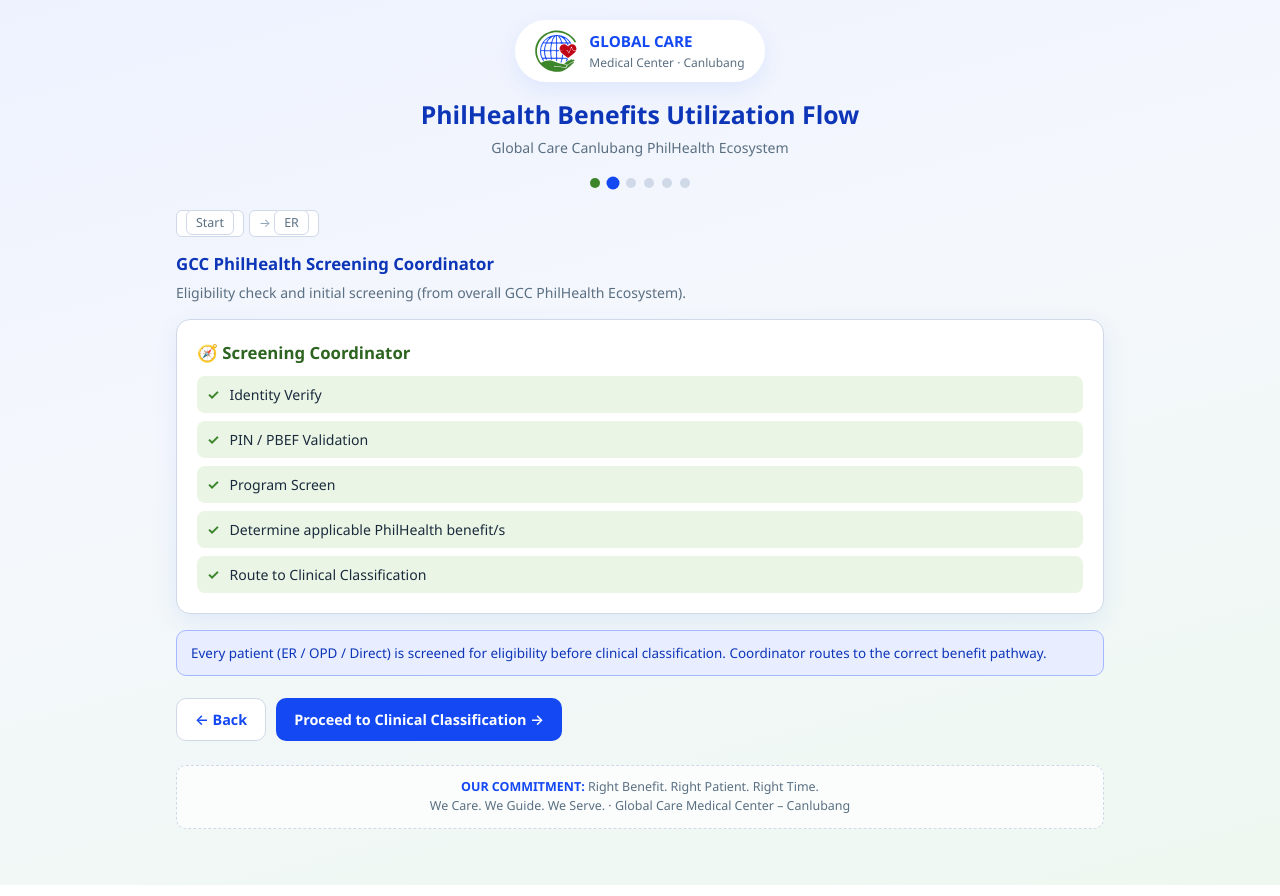
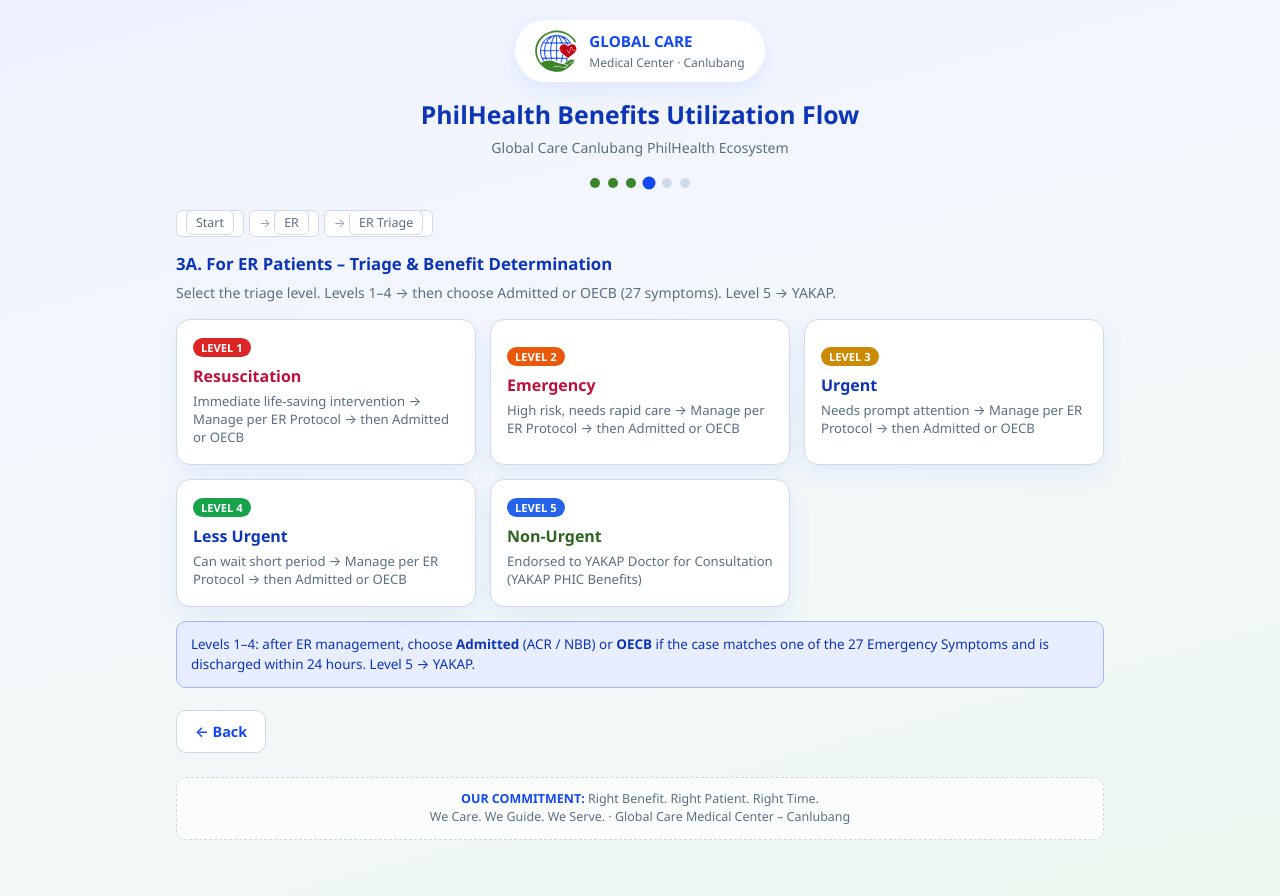
Before and after one commit to RALS-17/philhealth-yakap-flow, a React (Vite) app: page / in a window 1280 px wide. Both pictures are taken after a click on the button 326 px from the left and 420 px from the top of the page. Built offline with nearby package versions, Linux system fonts and the light colour scheme.

Commit message:
Added the ER Triage and redesign the process flow

```diff
--- a/src/App.tsx
+++ b/src/App.tsx
@@ -223,6 +223,26 @@
     }
 
     if (screen === 4) {
+      // ER Triage: if a Level 1–4 was selected, go back to level list first
+      if (
+        entryType === 'er' &&
+        benefitType === 'er' &&
+        path.some((p) => p.startsWith('Level ')) &&
+        !erSub
+      ) {
+        setPath((p) => p.filter((x) => !x.startsWith('Level ')))
+        return
+      }
+      // ER Triage opened from Start → back to Patient Entry
+      if (entryType === 'er' && benefitType === 'er') {
+        setBenefitType(null)
+        setErSub(null)
+        setEntryType(null)
+        clearSubState()
+        setPath(['Start'])
+        setScreen(1)
+        return
+      }
       // Intermediate choice screens → Clinical Classification
       setScreen(3)
       setPath((p) => p.slice(0, 3))
@@ -232,16 +252,26 @@
     }
 
     if (screen === 5) {
-      // Leave detail / package screen → intermediate choice (screen 4)
-      // Always land on a renderable screen (never blank)
-      clearSubState()
-      setPath((p) => p.slice(0, 4))
-      // Z-BEN has no intermediate screen 4 content beyond detail — go to classification
+      // Leave detail → intermediate (ER triage / YAKAP choices / etc.)
       if (benefitType === 'zbenefit') {
+        clearSubState()
         setBenefitType(null)
         setPath((p) => p.slice(0, 3))
         setScreen(3)
+      } else if (benefitType === 'er') {
+        // Back to Level 1–4 Admissible/OECB choice (keep the Level in path)
+        setErSub(null)
+        setDetailView('main')
+        setProcessStep(0)
+        setPath((p) => {
+          // Keep up to the Level entry
+          const idx = p.findIndex((x) => x.startsWith('Level '))
+          return idx >= 0 ? p.slice(0, idx + 1) : p.slice(0, 4)
+        })
+        setScreen(4)
       } else {
+        clearSubState()
+        setPath((p) => p.slice(0, 4))
         setScreen(4)
       }
       return
@@ -284,6 +314,14 @@
     }
     setEntryType(type)
     setPath(['Start', labels[type]])
+    // ER from Start → open Triage immediately (3A)
+    if (type === 'er') {
+      setBenefitType('er')
+      setErSub(null)
+      setPath(['Start', 'ER', 'ER Triage'])
+      setScreen(4)
+      return
+    }
     setScreen(2)
   }
 
@@ -375,7 +413,7 @@
           <p>Emergency Room</p>
           <ul>
             <li>Acute illness / injury</li>
-            <li>OECB screening for every ER patient</li>
+            <li>Triage Levels 1–5 · OECB (27 symptoms)</li>
           </ul>
         </button>
         <button className="choice-card green-card" onClick={() => selectEntry('opd')}>
@@ -484,25 +522,181 @@
   // ---------- SCREEN 4: intermediate choices ----------
   const renderScreen4 = () => {
     if (benefitType === 'er') {
+      // Start → ER: Triage | Clinical Classification → ER: Admissible / Non-Admissible
+      const fromStartEr =
+        path.includes('ER Triage') ||
+        (entryType === 'er' && !path.includes('Clinical Classification'))
+
+      if (fromStartEr) {
+        // After picking Level 1–4, show Admissible vs OECB (27 symptoms) choice
+        const selectedLevel = path.find((p) => p.startsWith('Level '))
+        if (selectedLevel && !erSub) {
+          return (
+            <div className="screen">
+              <PathBreadcrumb path={path} />
+              <div className="section-title">{selectedLevel} – Benefit Determination</div>
+              <p className="section-desc">
+                After triage and ER management: is the patient admissible, or can they be discharged
+                within 24 hours under the 27 Emergency Symptoms (OECB)?
+              </p>
+              <div className="card-grid">
+                <button
+                  className="choice-card er-card"
+                  onClick={() => {
+                    setErSub('admissible')
+                    setPath((p) => [...p, 'Admissible (ACR / NBB)'])
+                    setScreen(5)
+                  }}
+                >
+                  <span className="level-badge l1">ADMISSIBLE</span>
+                  <h3>Admitted</h3>
+                  <p>
+                    Manage per ER Protocol → Admission
+                    <br />
+                    1. Paying: ACR · 2. Indigent: NBB · 3. Enhanced Special Inpatient Packages
+                  </p>
+                </button>
+                <button
+                  className="choice-card"
+                  onClick={() => {
+                    setErSub('non-admissible')
+                    setPath((p) => [...p, 'OECB (27 Emergency Symptoms)'])
+                    setScreen(5)
+                  }}
+                >
+                  <div className="icon">📋</div>
+                  <h3>Non-Admissible – OECB</h3>
+                  <p>
+                    Matches one of the 27 Emergency Symptoms and is resolved / discharged within 24
+                    hours · Patient will NOT be admitted
+                  </p>
+                </button>
+              </div>
+              <div className="note-box blue" style={{ marginTop: 14 }}>
+                Reference: PhilHealth Circular 2024-0027. OECB applies only when the patient is
+                treated and discharged within 24 hours without admission.
+              </div>
+              <div className="nav-row">
+                <button className="btn btn-outline" onClick={goBack}>
+                  ← Back
+                </button>
+              </div>
+            </div>
+          )
+        }
+
+        return (
+          <div className="screen">
+            <PathBreadcrumb path={path} />
+            <div className="section-title">3A. For ER Patients – Triage & Benefit Determination</div>
+            <p className="section-desc">
+              Select the triage level. Levels 1–4 → then choose Admitted or OECB (27 symptoms).
+              Level 5 → YAKAP.
+            </p>
+            <div className="card-grid">
+              <button
+                className="choice-card er-card"
+                onClick={() => {
+                  setPath((p) => [...p, 'Level 1 – Resuscitation'])
+                }}
+              >
+                <span className="level-badge l1">LEVEL 1</span>
+                <h3>Resuscitation</h3>
+                <p>Immediate life-saving intervention → Manage per ER Protocol → then Admitted or OECB</p>
+              </button>
+              <button
+                className="choice-card er-card"
+                onClick={() => {
+                  setPath((p) => [...p, 'Level 2 – Emergency'])
+                }}
+              >
+                <span className="level-badge l2">LEVEL 2</span>
+                <h3>Emergency</h3>
+                <p>High risk, needs rapid care → Manage per ER Protocol → then Admitted or OECB</p>
+              </button>
+              <button
+                className="choice-card"
+                onClick={() => {
+                  setPath((p) => [...p, 'Level 3 – Urgent'])
+                }}
+              >
+                <span className="level-badge l3">LEVEL 3</span>
+                <h3>Urgent</h3>
+                <p>Needs prompt attention → Manage per ER Protocol → then Admitted or OECB</p>
+              </button>
+              <button
+                className="choice-card"
+                onClick={() => {
+                  setPath((p) => [...p, 'Level 4 – Less Urgent'])
+                }}
+              >
+                <span className="level-badge l4">LEVEL 4</span>
+                <h3>Less Urgent</h3>
+                <p>Can wait short period → Manage per ER Protocol → then Admitted or OECB</p>
+              </button>
+              <button
+                className="choice-card green-card"
+                onClick={() => {
+                  setBenefitType('yakap')
+                  setErSub(null)
+                  setYakapSub(null)
+                  setPath((p) => [...p, 'Level 5 – Non-Urgent → YAKAP'])
+                  setScreen(4)
+                }}
+              >
+                <span className="level-badge l5">LEVEL 5</span>
+                <h3>Non-Urgent</h3>
+                <p>Endorsed to YAKAP Doctor for Consultation (YAKAP PHIC Benefits)</p>
+              </button>
+            </div>
+            <div className="note-box blue" style={{ marginTop: 14 }}>
+              Levels 1–4: after ER management, choose <strong>Admitted</strong> (ACR / NBB) or{' '}
+              <strong>OECB</strong> if the case matches one of the 27 Emergency Symptoms and is
+              discharged within 24 hours. Level 5 → YAKAP.
+            </div>
+            <div className="nav-row">
+              <button className="btn btn-outline" onClick={goBack}>
+                ← Back
+              </button>
+            </div>
+          </div>
+        )
+      }
+
+      // Clinical Classification path: keep Admissible / Non-Admissible
       return (
         <div className="screen">
           <PathBreadcrumb path={path} />
           <div className="section-title">Emergency Ecosystem</div>
-          <p className="section-desc">Every ER patient undergoes OECB screening. Is the patient admissible?</p>
+          <p className="section-desc">
+            Every ER patient undergoes OECB screening. Is the patient admissible?
+          </p>
           <div className="card-grid">
             <button className="choice-card er-card" onClick={() => selectErSub('admissible')}>
               <span className="level-badge l1">ADMISSIBLE</span>
               <h3>Admissible</h3>
-              <p>1. Paying: ACR<br />2. Indigent: NBB<br />3. Enhanced Special Inpatient Packages</p>
+              <p>
+                1. Paying: ACR
+                <br />
+                2. Indigent: NBB
+                <br />
+                3. Enhanced Special Inpatient Packages
+              </p>
             </button>
             <button className="choice-card" onClick={() => selectErSub('non-admissible')}>
               <span className="level-badge l5">NON-ADMISSIBLE</span>
               <h3>Non-Admissible (OECB)</h3>
-              <p>Outpatient Emergency Care Benefit<br />Resolved within 24 hours</p>
+              <p>
+                Outpatient Emergency Care Benefit
+                <br />
+                Resolved within 24 hours
+              </p>
             </button>
           </div>
           <div className="nav-row">
-            <button className="btn btn-outline" onClick={goBack}>← Back</button>
+            <button className="btn btn-outline" onClick={goBack}>
+              ← Back
+            </button>
           </div>
         </div>
       )
```
